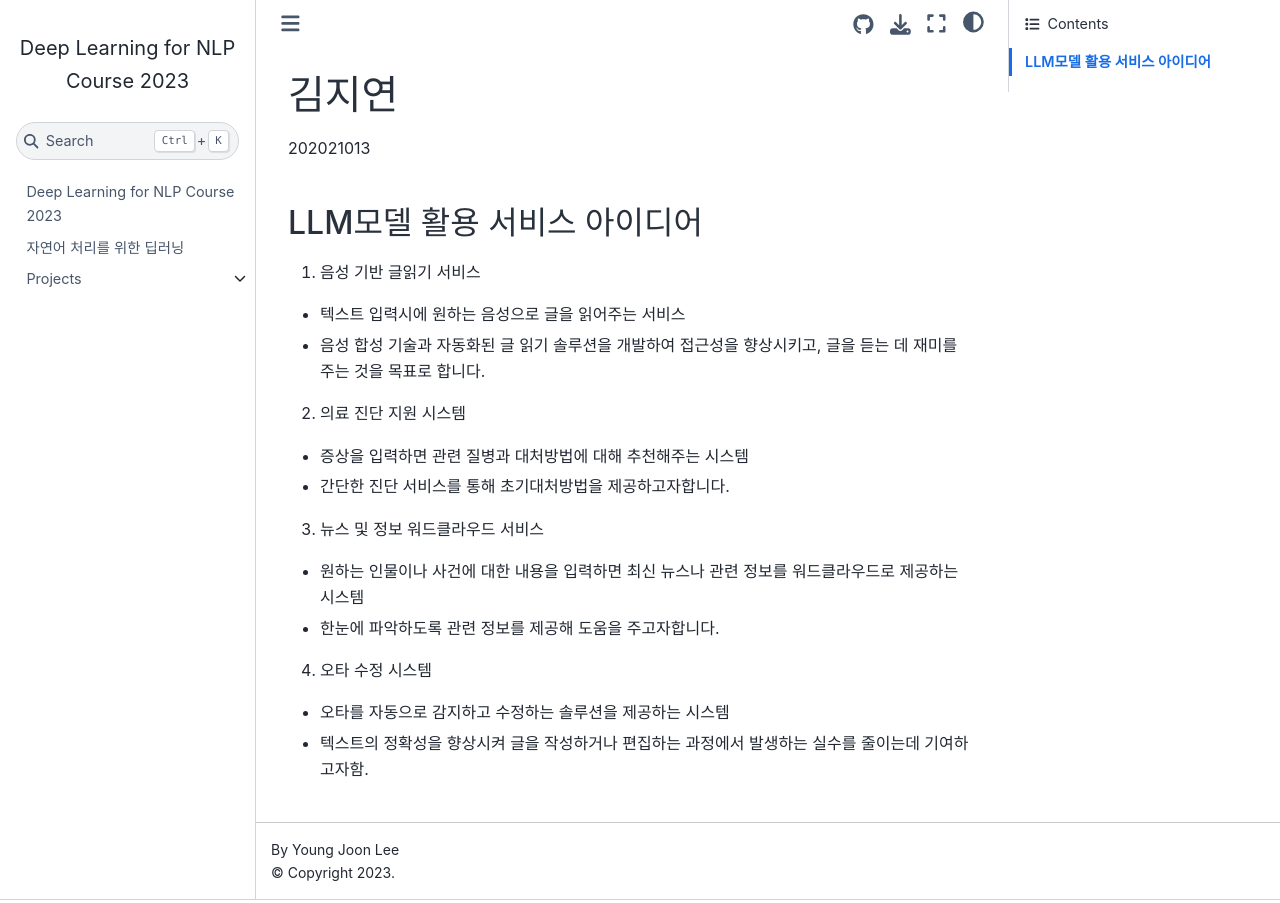
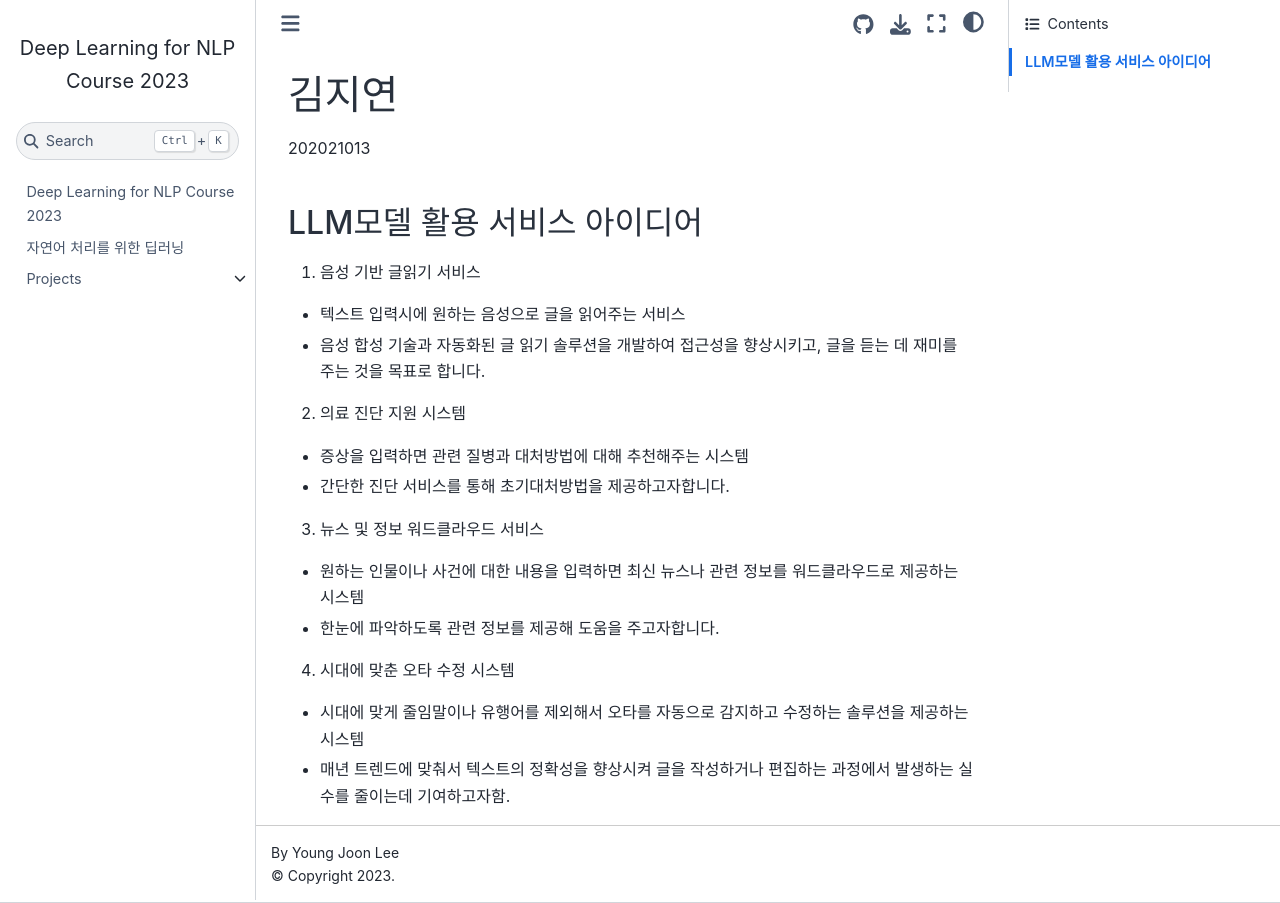
Before and after one commit to ypilseong/deepnlp-2023, a Jupyter Book: the page built from book/projects/202021013/index.md, in a window 1280 px wide. Built offline with Jupyter Book 1.0.4 settings and Sphinx 7.4.7 and the Sphinx Book theme 1.1.4, drawn with Linux system fonts in a browser that asks for light colours.

Commit message:
Update index.md

```diff
--- a/book/projects/202021013/index.md
+++ b/book/projects/202021013/index.md
@@ -16,6 +16,6 @@
   - 원하는 인물이나 사건에 대한 내용을 입력하면 최신 뉴스나 관련 정보를 워드클라우드로 제공하는 시스템
   - 한눈에 파악하도록 관련 정보를 제공해 도움을 주고자합니다.
 
- 4. 오타 수정 시스템
-  - 오타를 자동으로 감지하고 수정하는 솔루션을 제공하는 시스템
-  - 텍스트의 정확성을 향상시켜 글을 작성하거나 편집하는 과정에서 발생하는 실수를 줄이는데 기여하고자함.
+ 4. 시대에 맞춘 오타 수정 시스템
+  - 시대에 맞게 줄임말이나 유행어를 제외해서 오타를 자동으로 감지하고 수정하는 솔루션을 제공하는 시스템
+  - 매년 트렌드에 맞춰서 텍스트의 정확성을 향상시켜 글을 작성하거나 편집하는 과정에서 발생하는 실수를 줄이는데 기여하고자함.
```
